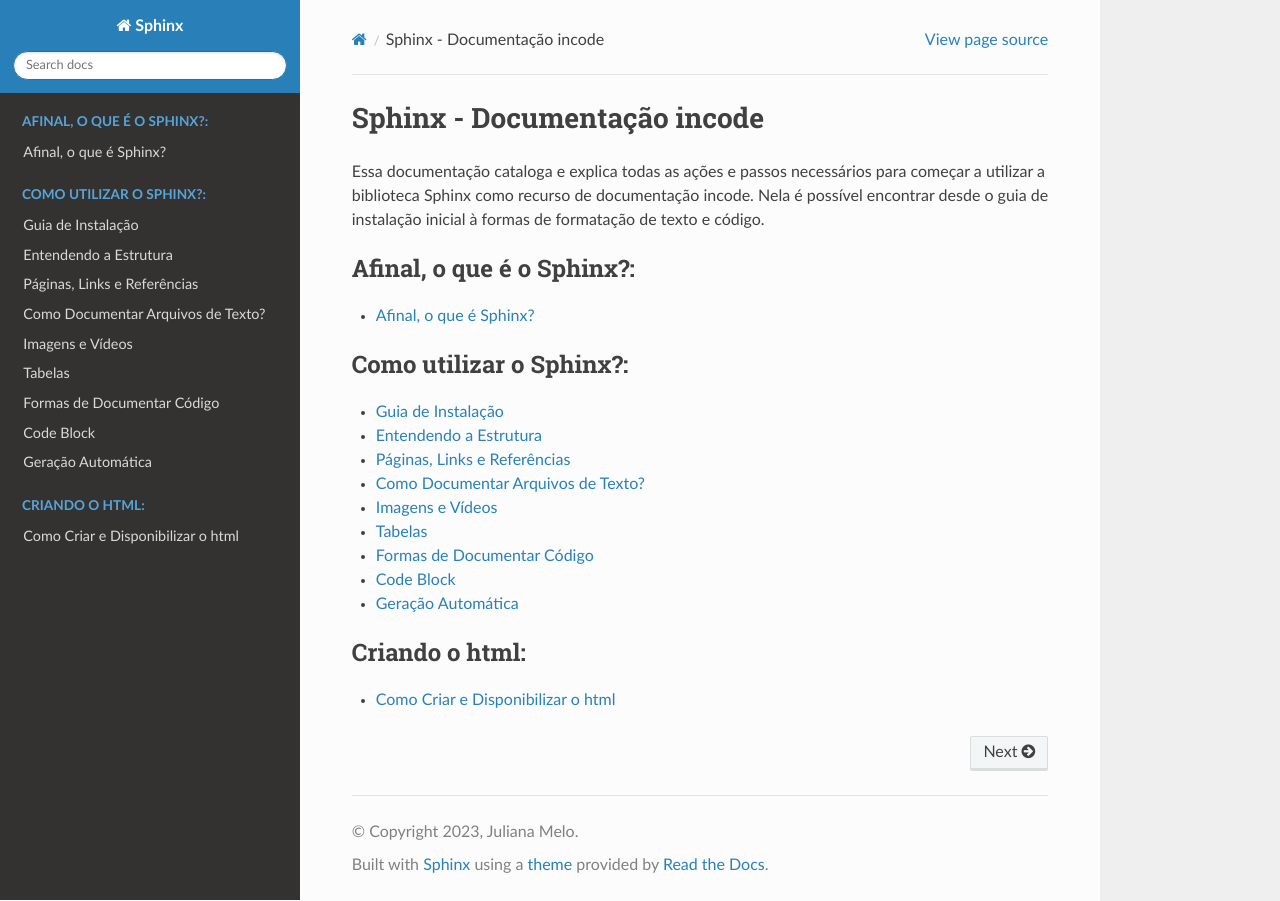
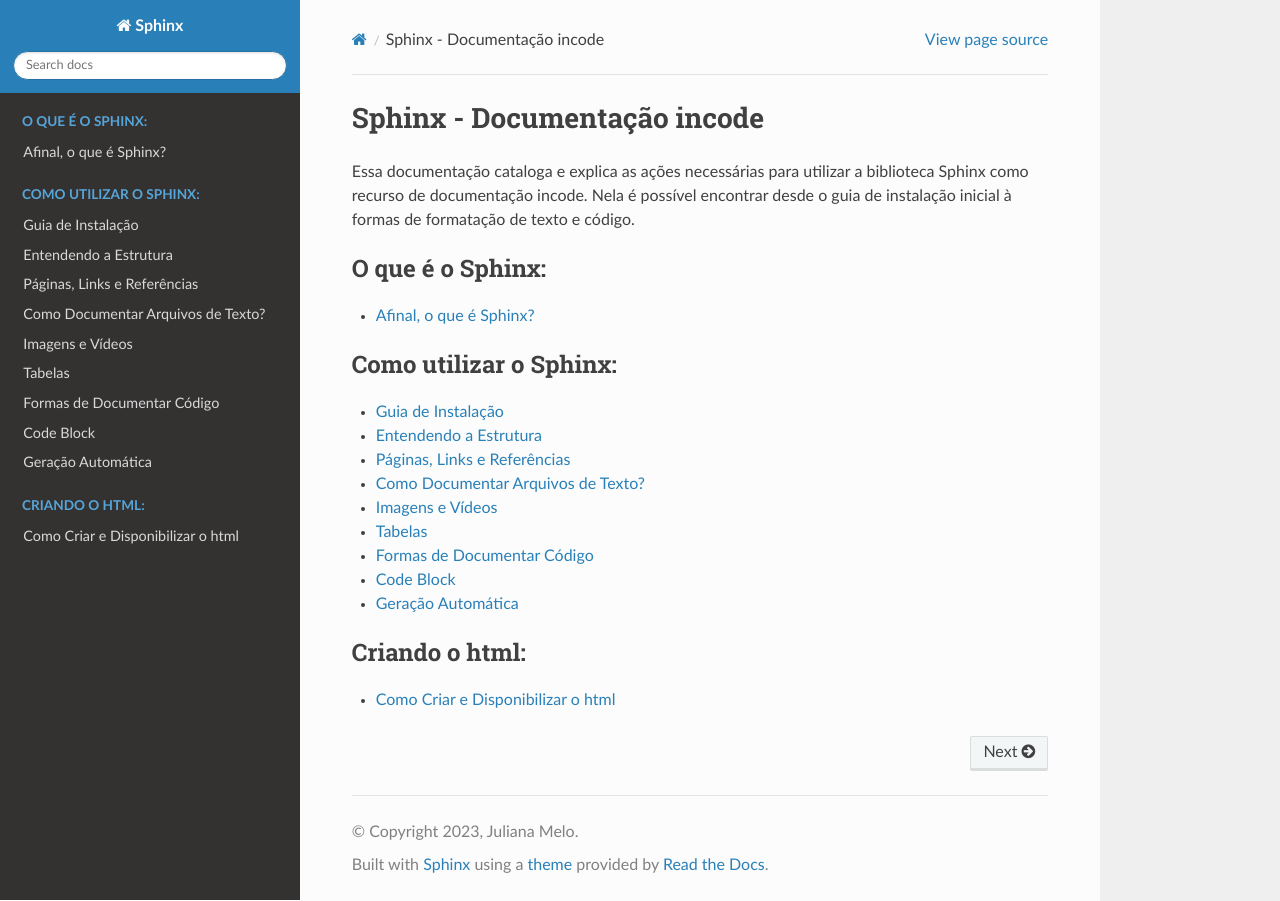
Before and after one commit to gustavo-dopcke-ey/Juliana-Melo-EY.github.io, a Sphinx documentation site: the page built from Sphinx/source/index.rst, in a window 1280 px wide. Built offline with Sphinx 7.4.7 and the Read the Docs theme 2.0.0, drawn with Linux system fonts in a browser that asks for light colours.

Commit message:
Update index.rst

```diff
--- a/Sphinx/source/index.rst
+++ b/Sphinx/source/index.rst
@@ -7,17 +7,17 @@
 Sphinx - Documentação incode
 ================================
 
-Essa documentação cataloga e explica todas as ações e passos necessários para começar a utilizar a biblioteca Sphinx como recurso de documentação incode. Nela é possível encontrar desde o guia de instalação inicial à formas de formatação de texto e código.
+Essa documentação cataloga e explica as ações necessárias para utilizar a biblioteca Sphinx como recurso de documentação incode. Nela é possível encontrar desde o guia de instalação inicial à formas de formatação de texto e código.
 
 
 .. toctree::
-   :caption: Afinal, o que é o Sphinx?:
+   :caption: O que é o Sphinx:
    :titlesonly:
 
    afinal o que é o sphinx
 
 .. toctree::
-   :caption: Como utilizar o Sphinx?:
+   :caption: Como utilizar o Sphinx:
    :titlesonly:
 
    modo de utilização
```
